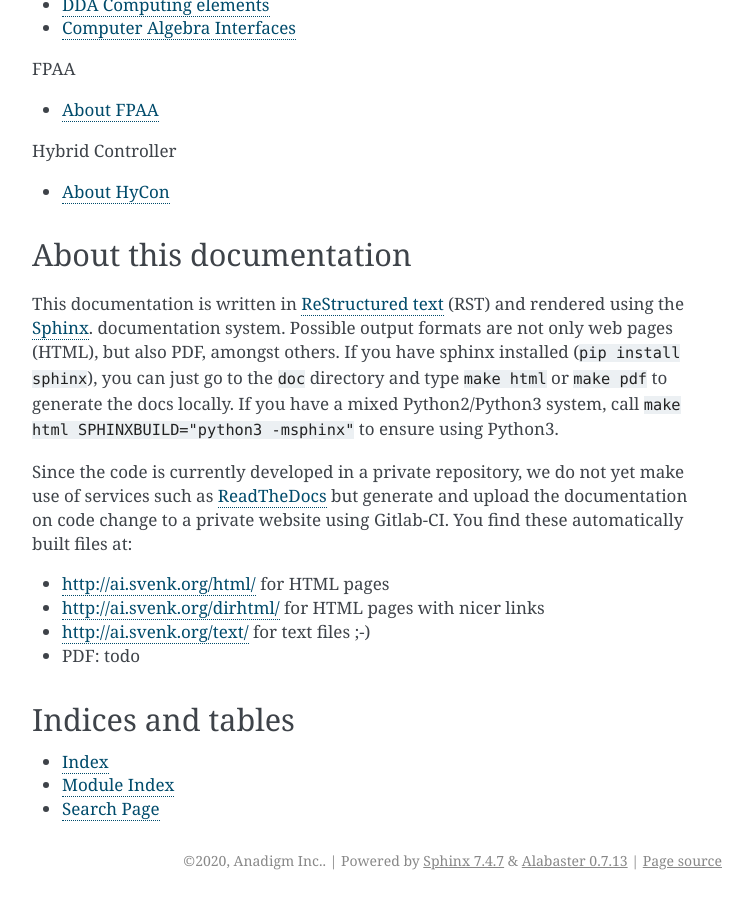
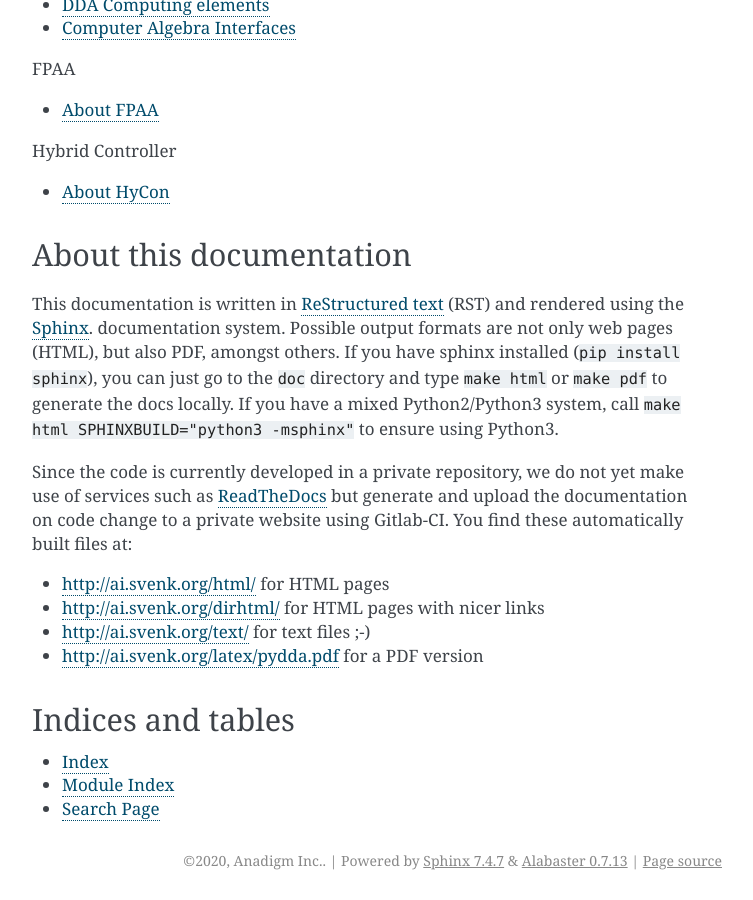
Before and after one commit to anabrid/pyanalog, a Sphinx documentation site: the page built from doc/index.rst, in a window 1280 px wide and 900 px high, scrolled down 1512 px. Shown: the whole window, without its empty margins (388-1141 px from the left). Built offline with Sphinx 7.4.7, drawn with Linux system fonts in a browser that asks for light colours.

Commit message:
Well now we have PDFs ;)

```diff
--- a/doc/index.rst
+++ b/doc/index.rst
@@ -102,7 +102,7 @@ You find these automatically built files at:
 - http://ai.svenk.org/html/ for HTML pages
 - http://ai.svenk.org/dirhtml/ for HTML pages with nicer links
 - http://ai.svenk.org/text/ for text files ;-)
-- PDF: todo
+- http://ai.svenk.org/latex/pydda.pdf for a PDF version
 
 
 Indices and tables
```
